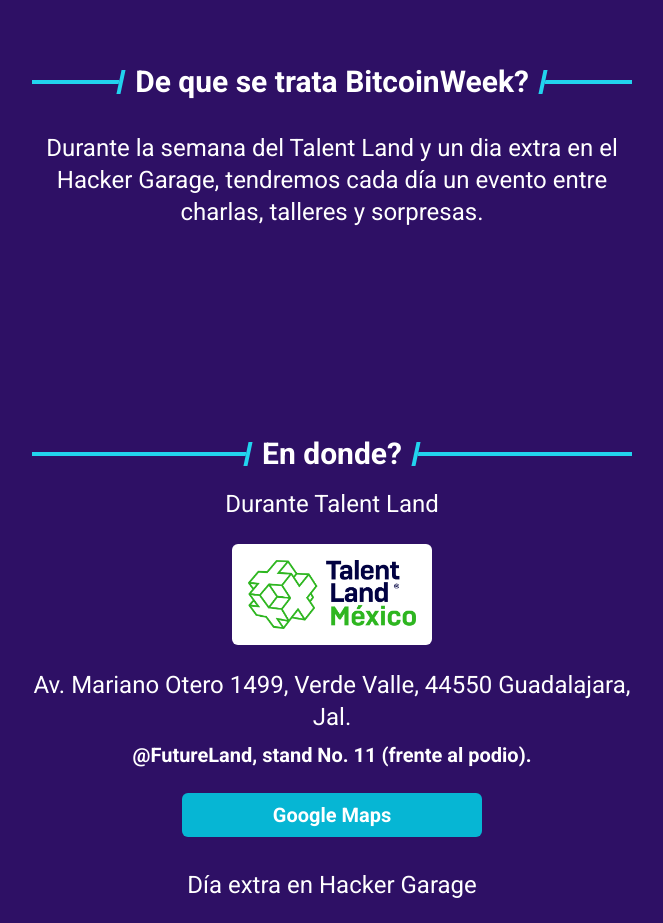
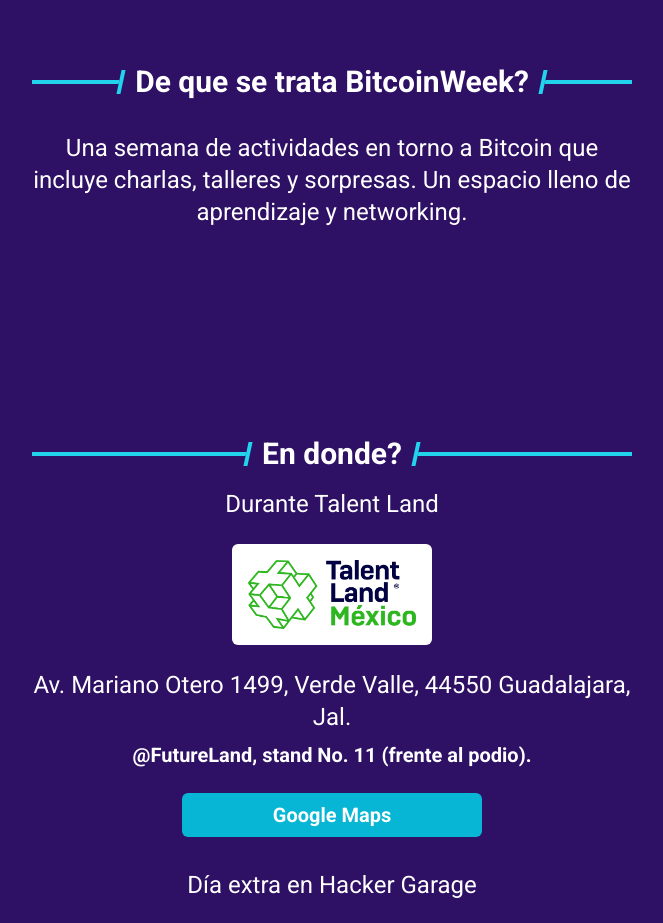
Before and after one commit to Sharmaz/bitcoinweek, a React (Vite) app: page / in a window 1280 px wide. Shown: the part 880-1803 px from the top of the page, without its empty margins (308-971 px from the left). Built offline with nearby package versions, Linux system fonts and the light colour scheme.

Commit message:
change about copy.

```diff
--- a/src/LandingPage/About.jsx
+++ b/src/LandingPage/About.jsx
@@ -17,7 +17,7 @@
     <div className={`relative z-10 flex flex-col justify-center items-center transition-all ease-in-out duration-300 ${isVisible ? 'md:opacity-100 md:translate-y-4' : 'md:opacity-0'} md:my-32`} ref={ref}>
       <div className="relative z-10 flex flex-col justify-center items-center text-white w-[300px] md:w-[600px] text-center">
         <h2 className="flex items-center justify-center title relative text-2xl md:text-3xl font-bold px-4 before:w-[300px] before:md:w-[600px] w-[200px] md:w-[auto]">De que se trata BitcoinWeek?</h2>
-        <p className="text-lg md:text-2xl my-8">Durante la semana del Talent Land y un dia extra en el Hacker Garage, tendremos cada día un evento entre charlas, talleres y sorpresas.</p>
+        <p className="text-lg md:text-2xl my-8">Una semana de actividades en torno a Bitcoin que incluye charlas, talleres y sorpresas. Un espacio lleno de aprendizaje y networking.</p>
       </div>
     </div>
   );
```
